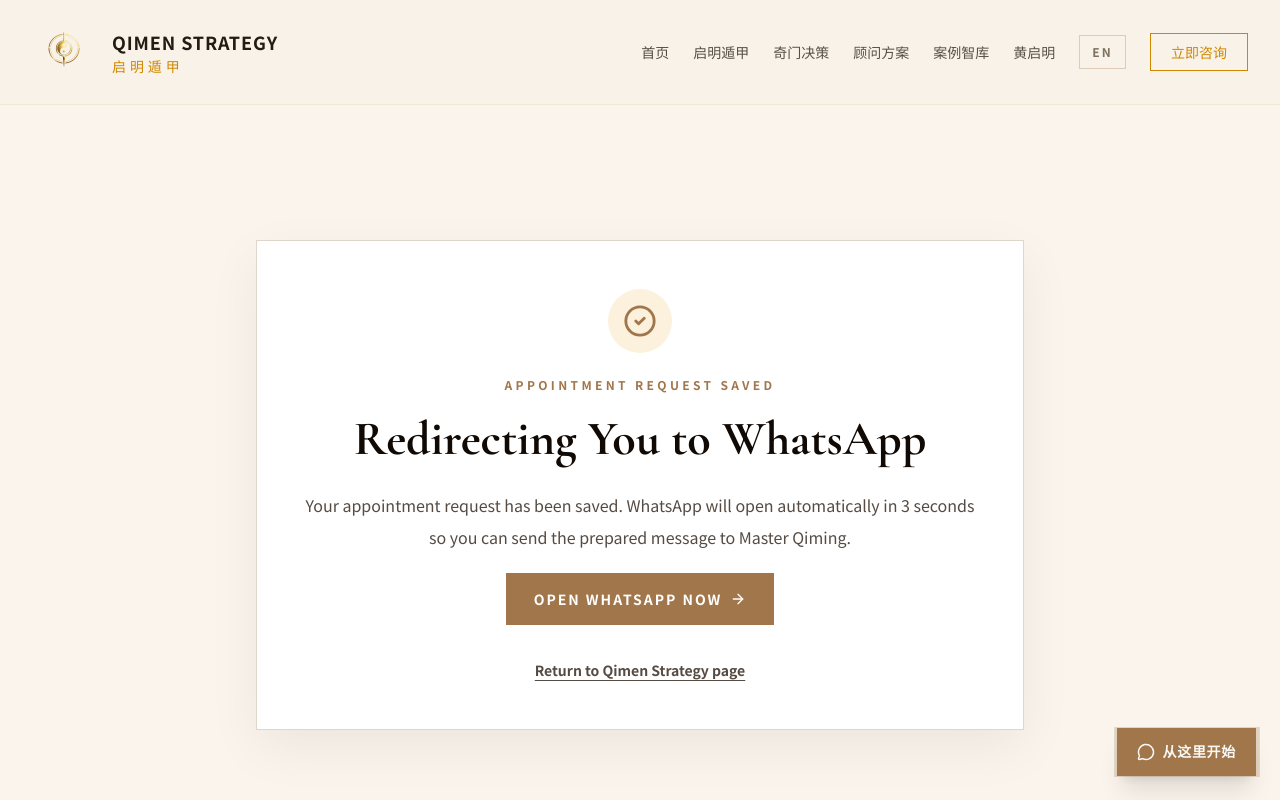
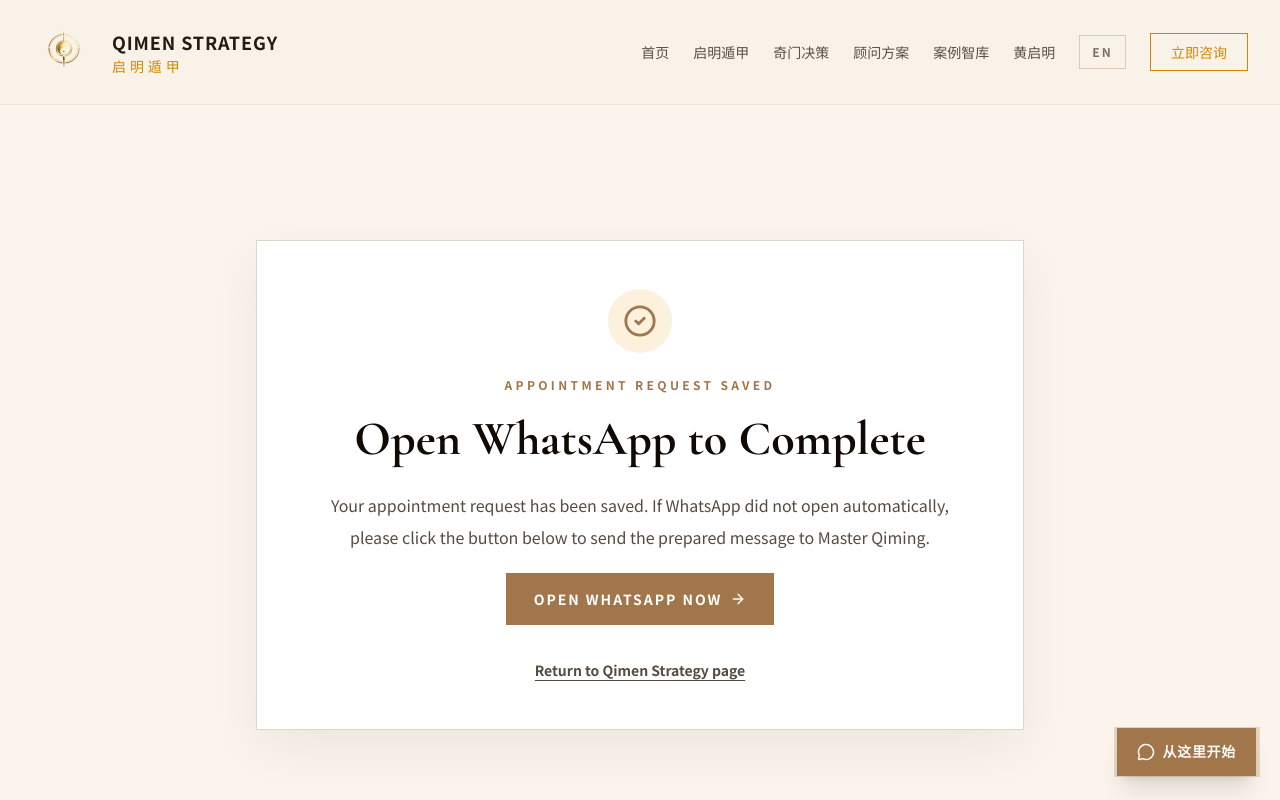
Before and after one commit to BODHIWONG/qmfeng-website, a Next.js app: page /appointment/thank-you in a window 1280 px wide. Shown: the top 800 px of the page. Built offline with nearby package versions, Linux system fonts and the light colour scheme.

Commit message:
Improve WhatsApp redirect fallback on appointment thank-you page

```diff
--- a/app/appointment/thank-you/page.tsx
+++ b/app/appointment/thank-you/page.tsx
@@ -13,6 +13,7 @@ function AppointmentThankYouContent() {
   const [message, setMessage] = useState("");
   const [leadId, setLeadId] = useState("");
   const [redirectSeconds, setRedirectSeconds] = useState(3);
+  const [hasTriedRedirect, setHasTriedRedirect] = useState(false);
 
   useEffect(() => {
     const storedLeadId = window.sessionStorage.getItem("qimenAppointmentLeadId");
@@ -30,13 +31,16 @@ function AppointmentThankYouContent() {
       }, 1000);
 
       const redirect = window.setTimeout(() => {
-        window.location.href = storedUrl;
+        setHasTriedRedirect(true);
+        window.location.assign(storedUrl);
       }, 3000);
 
       return () => {
         window.clearInterval(countdown);
         window.clearTimeout(redirect);
       };
+    } else {
+      setHasTriedRedirect(true);
     }
   }, []);
 
@@ -64,10 +68,12 @@ function AppointmentThankYouContent() {
                 Appointment Request Saved
               </p>
               <h1 className="mb-5 text-4xl font-bold leading-tight text-[oklch(0.15_0.02_60)] md:text-5xl" style={{ fontFamily: "var(--font-cormorant), var(--font-noto-serif), serif" }}>
-                Redirecting You to WhatsApp
+                {hasTriedRedirect ? "Open WhatsApp to Complete" : "Redirecting You to WhatsApp"}
               </h1>
               <p className="mx-auto mb-5 max-w-2xl text-base leading-8 text-[oklch(0.42_0.02_60)]">
-                Your appointment request has been saved. WhatsApp will open automatically in {redirectSeconds} seconds so you can send the prepared message to Master Qiming.
+                {hasTriedRedirect
+                  ? "Your appointment request has been saved. If WhatsApp did not open automatically, please click the button below to send the prepared message to Master Qiming."
+                  : `Your appointment request has been saved. WhatsApp will open automatically in ${redirectSeconds} seconds so you can send the prepared message to Master Qiming.`}
               </p>
 
               {leadId && (
```
